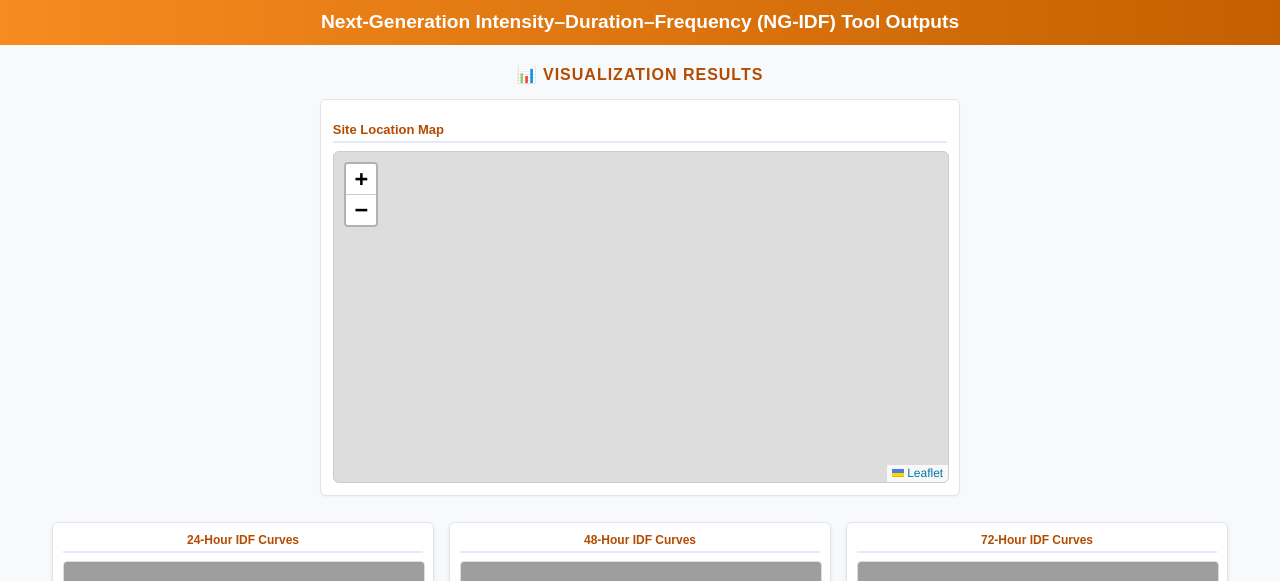
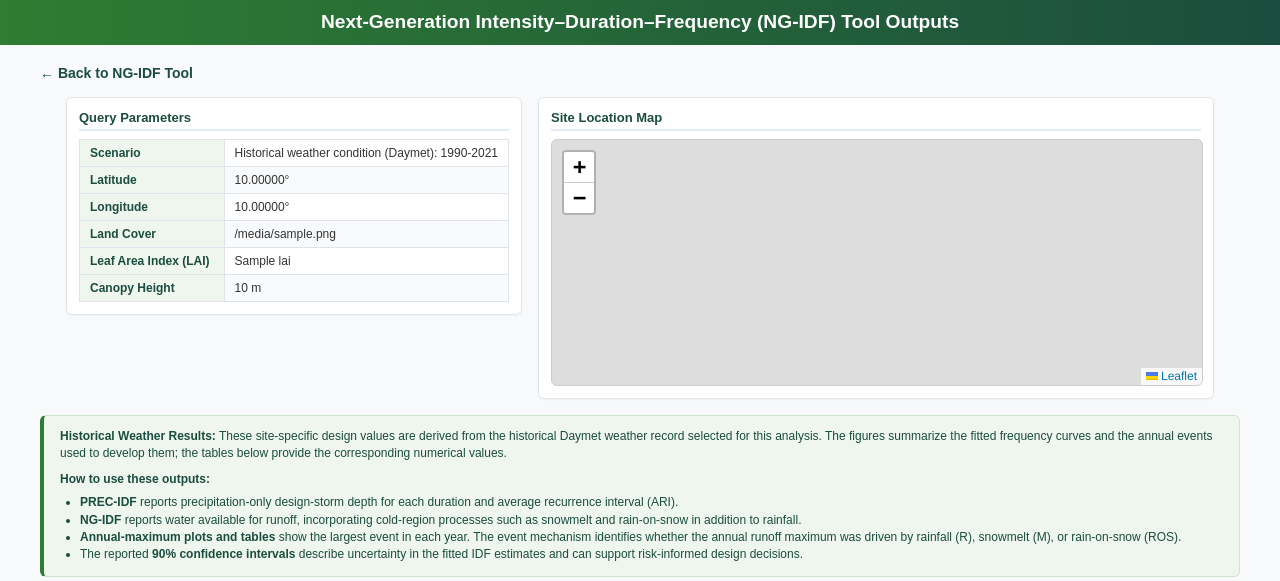
Before and after one commit to hydro-yan/NG_IDF_AWS, a Python web app: template templates/out.html in a window 1280 px wide. Shown: the top 581 px of the page. Run offline with Jinja, Linux system fonts and the light colour scheme; the template is opened without the code that fills it: most values are stand-ins (such as "Sample title", 1, 10 or a date in 2020); a map, chart or similar area stays blank; grey boxes are pictures that could not be loaded.

```diff
--- a/templates/out.html
+++ b/templates/out.html
@@ -24,7 +24,7 @@
 
   /* Header Banner */
   header {
-    background: linear-gradient(90deg, #f68b1f, #c46000);
+    background: linear-gradient(90deg, #2e7d32, #1b4d3e);
     color: white;
     padding: 10px 20px;
   }
@@ -51,7 +51,7 @@
   }
 
   h2 {
-    color: #b34b00;
+    color: #1b4d3e;
     font-size: 13px;
     border-bottom: 2px solid #e3eaf5;
     padding-bottom: 4px;
@@ -81,12 +81,12 @@
     white-space: nowrap;
   }
   th {
-    background-color: #f68b1f;
+    background-color: #2e7d32;
     color: white;
     font-weight: 600;
   }
   tr:nth-child(even) { background-color: #f8fafc; }
-  tr:hover { background-color: #fff1e0; }
+  tr:hover { background-color: #eef6ee; }
 
   .plots {
     display: flex;
@@ -200,14 +200,126 @@
     padding: 10px;
   }
 
+  .results-intro {
+    max-width: 1200px;
+    margin: 20px auto 0 auto;
+    padding: 0 20px;
+  }
+
+  .back-link {
+    display: inline-block;
+    margin-bottom: 16px;
+    color: #1b4d3e;
+    text-decoration: none;
+    font-weight: 600;
+    font-size: 14px;
+  }
+
+  .back-link:hover { text-decoration: underline; }
+
+  .query-parameters {
+    background: #fff;
+    border: 1px solid #e2e6ea;
+    border-radius: 6px;
+    padding: 12px;
+    box-shadow: 0 1px 2px rgba(0, 0, 0, 0.04);
+  }
+
+  .summary-row {
+    display: flex;
+    align-items: flex-start;
+    justify-content: center;
+    gap: 16px;
+    margin-bottom: 16px;
+  }
+
+  .query-parameters {
+    flex: 0 1 430px;
+  }
+
+  .site-location-map {
+    flex: 1 1 550px;
+    max-width: 650px;
+    background: #fff;
+    border: 1px solid #e2e6ea;
+    border-radius: 6px;
+    padding: 12px;
+    box-shadow: 0 1px 2px rgba(0, 0, 0, 0.04);
+  }
+
+  #map {
+    height: 245px;
+    width: 100%;
+    border: 1px solid #ccc;
+    border-radius: 6px;
+  }
+
+  .query-parameters h2 {
+    margin-top: 0;
+  }
+
+  .site-location-map h2 {
+    margin-top: 0;
+  }
+
+  .meta-table {
+    max-width: 850px;
+    margin: 0 auto;
+    font-size: 12px;
+  }
+
+  .meta-table th, .meta-table td {
+    text-align: left;
+    padding: 6px 10px;
+  }
+
+  .meta-table th {
+    background: #eef6ee;
+    color: #1b4d3e;
+    width: 40%;
+  }
+
+  @media (max-width: 800px) {
+    .summary-row {
+      flex-direction: column;
+    }
+
+    .query-parameters,
+    .site-location-map {
+      box-sizing: border-box;
+      width: 100%;
+      max-width: none;
+    }
+  }
+
+  .note-box {
+    background: #eef6ee;
+    border: 1px solid #cfe3cf;
+    border-left: 4px solid #2e7d32;
+    color: #1b4d3e;
+    border-radius: 6px;
+    padding: 12px 16px;
+    font-size: 12px;
+    line-height: 1.45;
+  }
+
+  .note-box p {
+    margin: 0 0 8px 0;
+  }
+
+  .note-box ul {
+    margin: 6px 0 0 0;
+    padding-left: 20px;
+  }
+
   .divider {
-    border-top: 3px solid #f68b1f;
+    border-top: 3px solid #2e7d32;
     margin: 30px 0 20px 0;
   }
 
   .section-title {
     text-align: center;
-    color: #b34b00;
+    color: #1b4d3e;
     font-size: 16px;
     font-weight: 700;
     margin: 20px 0 15px 0;
@@ -241,19 +353,42 @@
   </div>
 </header>
 
+<div class="results-intro">
+  <a class="back-link" href="/NG_IDF{% if request.args.get('auth_token') %}?auth_token={{ request.args.get('auth_token') }}{% endif %}">&larr; Back to NG-IDF Tool</a>
+  <div class="summary-row">
+    <div class="query-parameters">
+      <h2>Query Parameters</h2>
+      <table class="meta-table">
+        <tr><th>Scenario</th><td>Historical weather condition (Daymet): 1990-2021</td></tr>
+        <tr><th>Latitude</th><td>{{ '%.5f'|format(lat) }}&deg;</td></tr>
+        <tr><th>Longitude</th><td>{{ '%.5f'|format(lon) }}&deg;</td></tr>
+        <tr><th>Land Cover</th><td>{{ query_parameters.land_cover }}</td></tr>
+        <tr><th>Leaf Area Index (LAI)</th><td>{{ query_parameters.lai }}</td></tr>
+        <tr><th>Canopy Height</th><td>{{ query_parameters.tree_height }} m</td></tr>
+      </table>
+    </div>
+    <div class="site-location-map">
+      <h2>Site Location Map</h2>
+      <div id="map"></div>
+    </div>
+  </div>
+  <div class="note-box">
+    <p><strong>Historical Weather Results:</strong> These site-specific design values are derived from the historical Daymet weather record selected for this analysis. The figures summarize the fitted frequency curves and the annual events used to develop them; the tables below provide the corresponding numerical values.</p>
+    <strong>How to use these outputs:</strong>
+    <ul>
+      <li><strong>PREC-IDF</strong> reports precipitation-only design-storm depth for each duration and average recurrence interval (ARI).</li>
+      <li><strong>NG-IDF</strong> reports water available for runoff, incorporating cold-region processes such as snowmelt and rain-on-snow in addition to rainfall.</li>
+      <li><strong>Annual-maximum plots and tables</strong> show the largest event in each year. The event mechanism identifies whether the annual runoff maximum was driven by rainfall (R), snowmelt (M), or rain-on-snow (ROS).</li>
+      <li>The reported <strong>90% confidence intervals</strong> describe uncertainty in the fitted IDF estimates and can support risk-informed design decisions.</li>
+    </ul>
+  </div>
+</div>
+
 <!-- ========================================== -->
 <!-- SECTION 1: FIGURES -->
 <!-- ========================================== -->
 
 <div class="section-title">📊 Visualization Results</div>
-
-<!-- Site Location Map -->
-<div class="am-tables">
-  <div class="section am-table">
-    <h2>Site Location Map</h2>
-    <div id="map" style="height: 330px; width: 100%; border:1px solid #ccc; border-radius:6px;"></div>
-  </div>
-</div>
 
 <!-- NG-IDF Curve Plots (3 durations) -->
 <div class="plots">
@@ -494,8 +629,6 @@
   </div>
 </div>
 
-<p class="note">Generated by NG-IDF Tool | Daymet Historical Weather Data (1989-2021)</p>
-
 <footer>
   <img src="./static/PNNL_Logo.png" alt="Pacific Northwest National Laboratory">
   <div>2026 NG-IDF Research | Developed by PNNL</div>
```
Also changed, not shown: app.py (+27 -1 lines).
